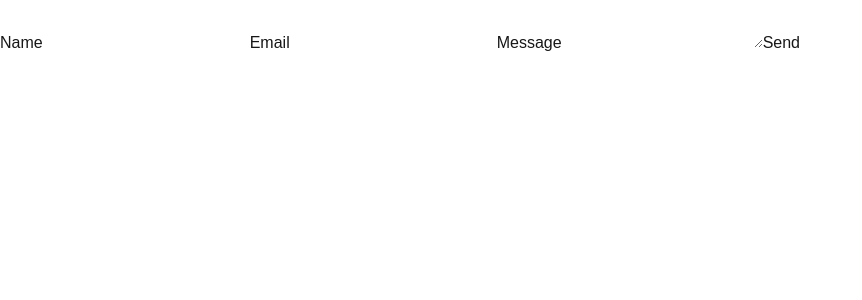
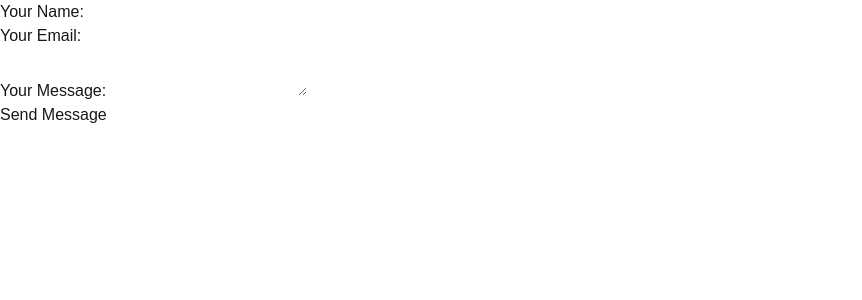
Before and after one commit to rakibul-wdp/nextjs-email-form, a Next.js app: page / in a window 1280 px wide. Shown: the top 300 px of the page, without its empty margins (0-862 px from the left). Built offline with nearby package versions, Linux system fonts and the light colour scheme.

Commit message:
re-create the form and handle form field better way

```diff
--- a/src/app/page.tsx
+++ b/src/app/page.tsx
@@ -1,25 +1,62 @@
 "use client";
 
-import { useRef } from "react";
+import { useState } from "react";
 
 export default function Home() {
-  const form = useRef<HTMLFormElement | null>(null);
+  const [userInput, setUserInput] = useState({
+    name: "",
+    email: "",
+    message: "",
+  });
 
-  const sendEmail = (e: React.FormEvent<HTMLFormElement>) => {
+  const handleChange = (
+    e: React.ChangeEvent<HTMLInputElement | HTMLTextAreaElement>
+  ) => {
+    const { name, value } = e.target;
+    setUserInput({
+      ...userInput,
+      [name]: value,
+    });
+  };
+
+  const handleSubmit = async (e: React.FormEvent<HTMLFormElement>) => {
     e.preventDefault();
+
+    console.log(userInput.name, userInput.email, userInput.message);
   };
 
   return (
-    <div className="">
-      <form ref={form} onSubmit={sendEmail}>
-        <label>Name</label>
-        <input type="text" name="user_name" />
-        <label>Email</label>
-        <input type="email" name="user_email" />
-        <label>Message</label>
-        <textarea name="message" />
-        <input type="submit" value="Send" />
-      </form>
-    </div>
+    <form onSubmit={handleSubmit}>
+      <div>
+        <label>Your Name:</label>
+        <input
+          type="text"
+          name="name"
+          value={userInput.name}
+          onChange={handleChange}
+          required
+        />
+      </div>
+      <div>
+        <label>Your Email:</label>
+        <input
+          type="email"
+          name="email"
+          value={userInput.email}
+          onChange={handleChange}
+          required
+        />
+      </div>
+      <div>
+        <label>Your Message:</label>
+        <textarea
+          name="message"
+          value={userInput.message}
+          onChange={handleChange}
+          required
+        />
+      </div>
+      <button type="submit">Send Message</button>
+    </form>
   );
 }
```
